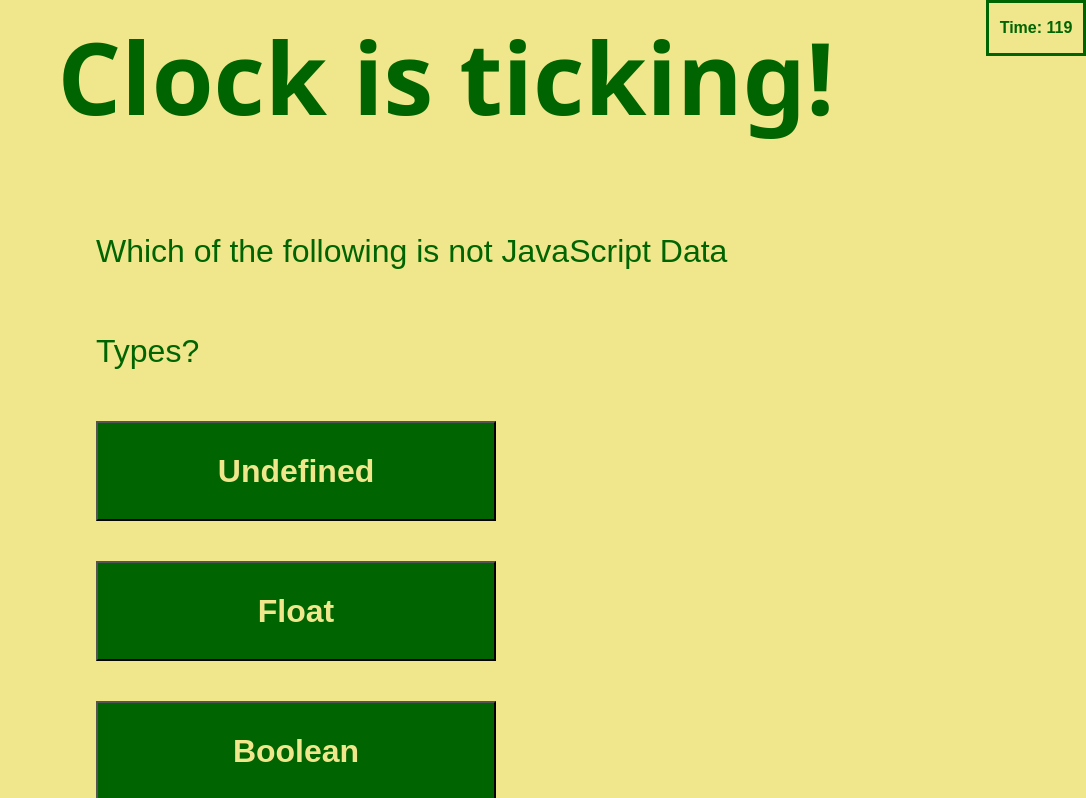
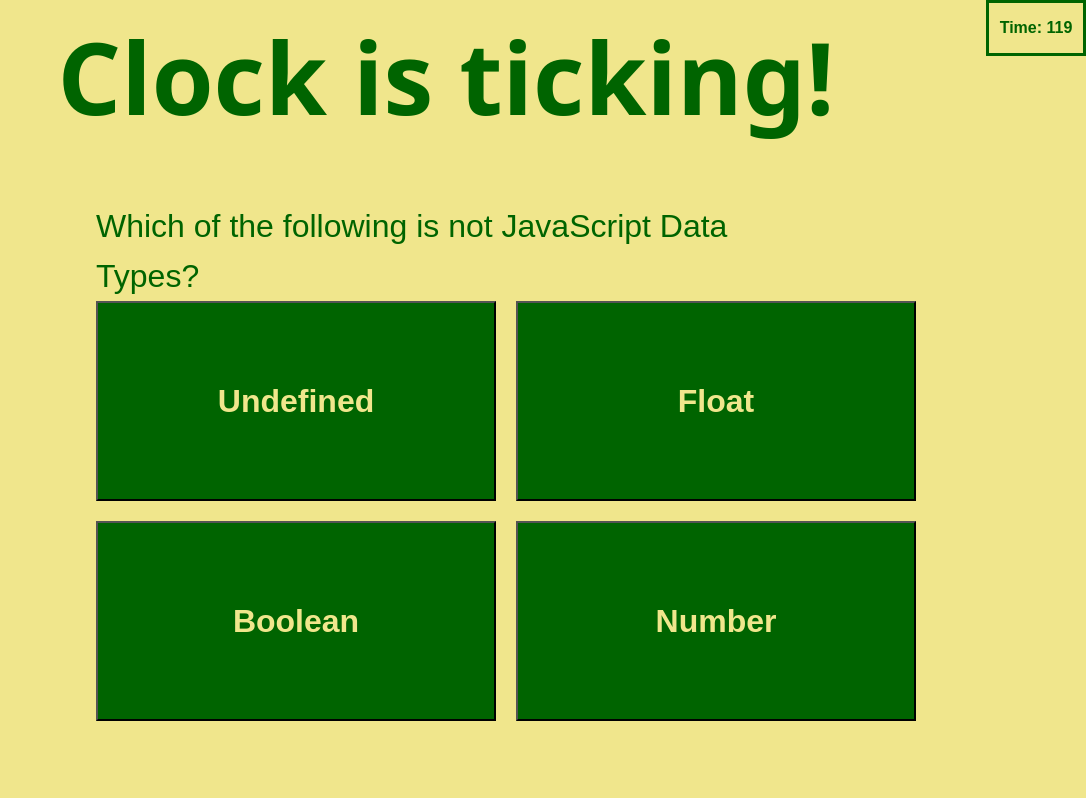
Before and after one commit to MonaMahmoud/JavascriptQuiz, a plain HTML site: page index.html in a window 1280 px wide. Both pictures are taken after a click on the button "Click to Start!". Shown: the top 798 px of the page, without its empty margins (194-1280 px from the left). Drawn offline with Linux system fonts and the light colour scheme.

Commit message:
Added more questions and changed answer buttons to a grid

```diff
--- a/assets/css/styles.css
+++ b/assets/css/styles.css
@@ -12,11 +12,14 @@
 }
 
 button{
-    width: 400px;
+    width: 300px;
     height: 100px;
     color: khaki;
     font-weight: bold;
-    margin-left: 35%;
+    /* margin-left: auto;
+    margin-right: auto;
+    justify-self: center; */
+    margin-left: 40%;
     margin-top: 5%;
     background-color: darkgreen;
     font-size: xx-large;
@@ -29,18 +32,22 @@
     width: 800px;
     padding: 50px;
     font-size: larger;
-    line-height : 100px;
+    line-height : 50px;
 
 }
 
 .answerBtn{
     width: 400px;
-    height: 100px;
+    height: 200px;
     margin: auto;
-    margin-top: 20px;
-    margin-bottom: 20px;
     background-color: darkgreen;
     color: khaki;
+}
+
+#answerList{
+    display: grid;
+    grid-template-columns: 1fr 1fr;
+    gap: 20px;
 }
 
 button:hover{
--- /dev/null
+++ b/assets/js/questions.js
@@ -0,0 +1,157 @@
+var questions = [
+  {
+    question: "Which of the following is not JavaScript Data Types?",
+    answerA: "Undefined",
+    answerB: "Float",
+    answerC: "Boolean",
+    answerD: "Number",
+    correctAnswer: "B",
+  },
+  {
+    question: "What are the types of Pop up boxes available in JavaScript?",
+    answerA: "Prompt",
+    answerB: "Alert",
+    answerC: "Confirm",
+    answerD: "All of the above",
+    correctAnswer: "D",
+  },
+  {
+    question:
+      "How to write an IF statement for executing some code if 'i is NOT equal to 5'?",
+    answerA: "if(i <> 5)",
+    answerB: "if i <> 5",
+    answerC: "if ( i != 5 )",
+    answerD: "if i != 5 then",
+    correctAnswer: "C",
+  },
+
+  {
+    question:
+      'The "function" and " var" are known as:',
+    answerA: "Keywords",
+    answerB: "Data Types",
+    answerC: "Declaration Statements",
+    answerD: "Prototypes",
+    correctAnswer: "C",
+  },
+
+  {
+    question:
+      "Which of the following variables takes precedence over the others if the names are the same?",
+    answerA: "Global Variable",
+    answerB: "Local Variable",
+    answerC: "All the above",
+    answerD: "None of the above",
+    correctAnswer: "B",
+  },
+
+
+  {
+    question:
+      "Which of the following option is used as hexadecimal literal beginning?",
+    answerA: "00",
+    answerB: "0x",
+    answerC: "0X",
+    answerD: "Both 0x and 0X",
+    correctAnswer: "D",
+  },
+
+
+  {
+    question:
+      "In the JavaScript, which one of the following is not considered as an error:",
+    answerA: "Syntax error",
+    answerB: "Missing semicolon",
+    answerC: "Division by Zero",
+    answerD: "Missing bracket",
+    correctAnswer: "C",
+  },
+
+
+
+  {
+    question:
+      "Which of the following number object function returns the value of the number?",
+    answerA: "toString()",
+    answerB: "valueOf()",
+    answerC: "toLocaleString()",
+    answerD: "toPrecision()",
+    correctAnswer: "B",
+  },
+
+
+  {
+    question:
+      "Which of the following function of the String object returns the character in the string starting at the specified position via the specified number of characters?",
+    answerA: "slice()",
+    answerB: "split()",
+    answerC: "substr()",
+    answerD: "search()",
+    correctAnswer: "C",
+  },
+
+
+  {
+    question:
+      "In JavaScript the x===y statement implies that:",
+    answerA: "Both are equal in the value and data type.",
+    answerB: "Both are not same at all.",
+    answerC: "Both x and y are equal in value, type and reference address as well.",
+    answerD: "Both are x and y are equal in value only.",
+    correctAnswer: "A",
+  },
+
+
+  {
+    question:
+      "Suppose we have a text 'human' that we want to convert into string without using the new operator. Which is the correct way from the following to do so:",
+    answerA: "toString()",
+    answerB: "String(human)",
+    answerC: "String newvariable='human'",
+    answerD: "Both human.toString() and String(human)",
+    correctAnswer: "D",
+  },
+
+
+  {
+    question:
+      "Which one of the following is not a keyword:",
+    answerA: "if",
+    answerB: "with",
+    answerC: "debugger",
+    answerD: "use strict",
+    correctAnswer: "D",
+  },
+
+  {
+    question:
+      "A set of unordered properties that, has a name and value is called______",
+    answerA: "String",
+    answerB: "Object",
+    answerC: "Array",
+    answerD: "Serialized Object",
+    correctAnswer: "B",
+  },
+
+  {
+    question:
+      "A collection of elements of the same data type which may either in order or not, is called _____.",
+    answerA: "String",
+    answerB: "Object",
+    answerC: "Array",
+    answerD: "Serialized Object",
+    correctAnswer: "C",
+  },
+
+
+  {
+    question:
+      "Which one of the following method or operator is used for identification of the array?",
+    answerA: "TypeOf",
+    answerB: "==",
+    answerC: "===",
+    answerD: "Array.isArray();",
+    correctAnswer: "D",
+  }
+
+];
--- a/assets/js/script.js
+++ b/assets/js/script.js
@@ -1,30 +1,4 @@
-var questions = [
-  {
-    question: "Which of the following is not JavaScript Data Types?",
-    answerA: "Undefined",
-    answerB: "Float",
-    answerC: "Boolean",
-    answerD: "Number",
-    correctAnswer: "B",
-  },
-  {
-    question: "What are the types of Pop up boxes available in JavaScript?",
-    answerA: "Prompt",
-    answerB: "Alert",
-    answerC: "Confirm",
-    answerD: "All of the above",
-    correctAnswer: "D",
-  },
-  {
-    question:
-      "How to write an IF statement for executing some code if 'i is NOT equal to 5'?",
-    answerA: "if(i <> 5)",
-    answerB: "if i <> 5",
-    answerC: "if ( i != 5 )",
-    answerD: "if i != 5 then",
-    correctAnswer: "C",
-  },
-];
+
 
 var startBtn = document.getElementById("startBtn");
 var questionText = document.getElementById("question");
@@ -155,7 +129,7 @@
   //change styling of the timer to be invisible
   countDownSpan.style.display = "none";
   //change the current title of the page
-  currentTitle.textContent = "Save your score!";
+  currentTitle.textContent = "Save Your Score!";
 }
 
 //function to check whether user chose a correct or wrong answer
--- a/index.html
+++ b/index.html
@@ -16,7 +16,7 @@
     <button id="startBtn">Click to Start!</button>
     <div id="questionContainer">
         <p id="question"></p>
-        <ol type="1">
+        <ol id="answerList">
             <li ><button id="firstChoice" class="answerBtn" data-choice="A"></button></li>
             <li ><button id="secondChoice" class="answerBtn" data-choice="B"></button></li>
             <li ><button id="thirdChoice" class="answerBtn" data-choice="C"></button></li>
@@ -35,7 +35,7 @@
         <ol id="scoresList"></ol>
 
     </div>
-
+    <script src='assets/js/questions.js'></script>
     <script src='assets/js/script.js'></script>
 </body>
 </html>
```
